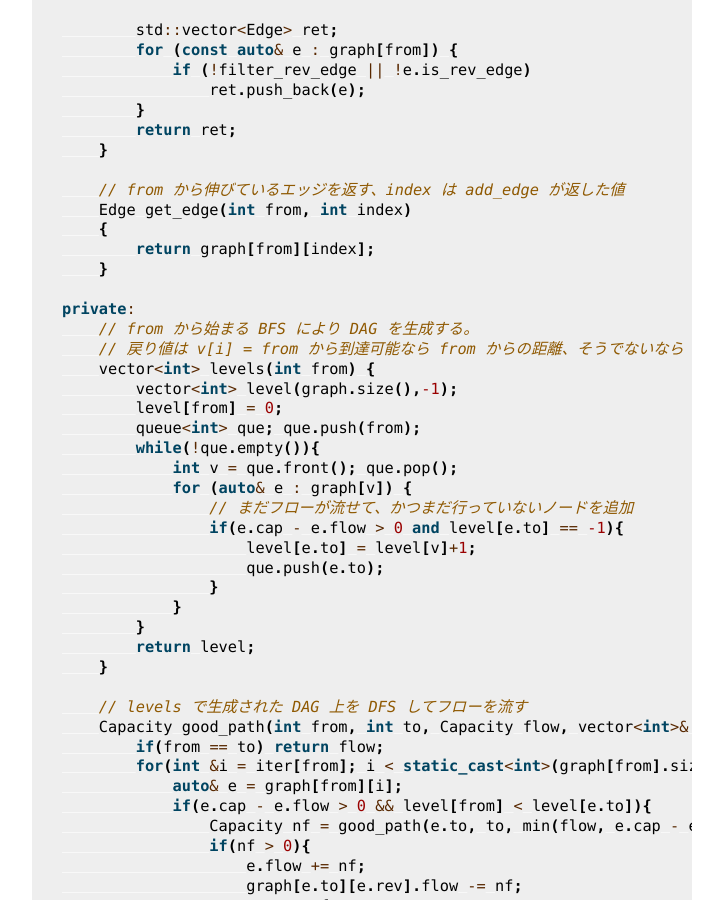
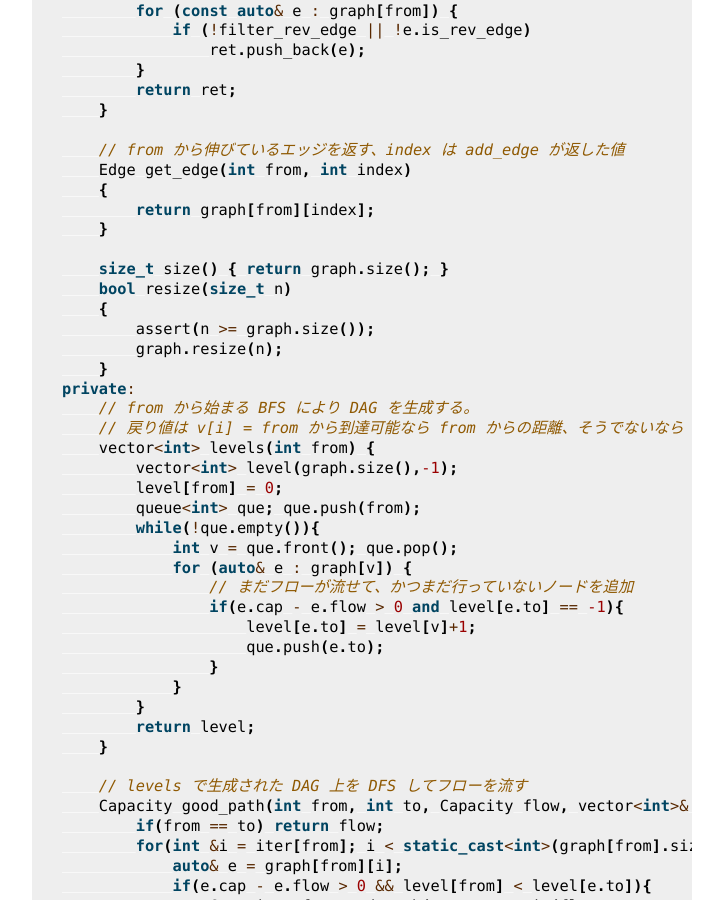
Before and after one commit to tomoki/AlgoLib, a Sphinx documentation site: the page built from source/graph.rst, in a window 1280 px wide and 900 px high, scrolled down 9460 px. Shown: the whole window, without its empty margins (388-1111 px from the left). Built offline with Sphinx 7.4.7, drawn with Linux system fonts in a browser that asks for light colours.

Commit message:
Add size/resize to Dinic for project selection

```diff
--- a/source/graph.rst
+++ b/source/graph.rst
@@ -419,7 +419,6 @@ Dinic 法と FordFulkerson 法がある、 FordFulkerson は計算量がフロ
         virtual Capacity flow(int from, int to) = 0;
     };
 
-
     // フローを流す処理は ...
     template<typename Capacity>
     struct Dinic : public MaxFlow<Capacity> {
@@ -428,7 +427,6 @@ Dinic 法と FordFulkerson 法がある、 FordFulkerson は計算量がフロ
         explicit Dinic(size_t number_of_node)
         : graph(number_of_node)
         {
-
         }
 
         struct Edge {
@@ -497,6 +495,12 @@ Dinic 法と FordFulkerson 法がある、 FordFulkerson は計算量がフロ
             return graph[from][index];
         }
 
+        size_t size() { return graph.size(); }
+        bool resize(size_t n)
+        {
+            assert(n >= graph.size());
+            graph.resize(n);
+        }
     private:
         // from から始まる BFS により DAG を生成する。
         // 戻り値は v[i] = from から到達可能なら from からの距離、そうでないなら -1
```
